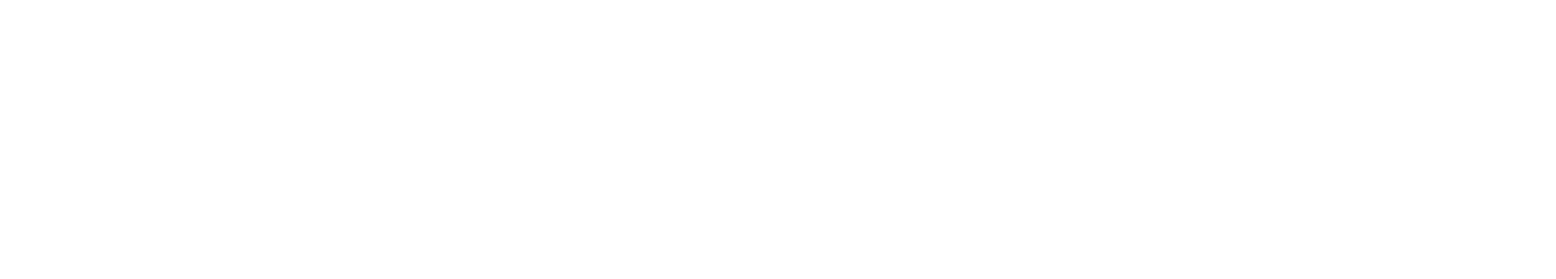
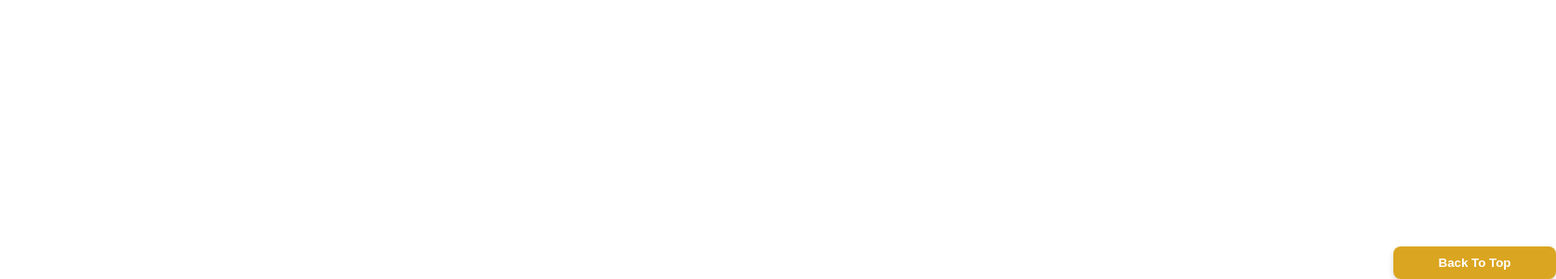
Before and after one commit to farhanmalek/EducationApp-FrontEnd, a React (Create React App) app: page /projectlibrary in a window 1280 px wide. Shown: the part 2147-2447 px from the top of the page at 93% size, 1674 px wide, since content can reach past the window. Before the commit the page ends 1032 px from the top, so only its background shows below. Built offline with nearby package versions, Linux system fonts and the light colour scheme.

Commit message:
added scroll to top button, project library

```diff
--- a/src/pages/ProjectLibrary/ProjectLibrary.js
+++ b/src/pages/ProjectLibrary/ProjectLibrary.js
@@ -3,6 +3,13 @@ import Filter from "./Filter";
 import {Link} from "react-router-dom";
 
 export default function ProjectLibrary() {
+  function handleBackToTop () {
+    window.scrollTo({
+      top:0,
+      behavior:"smooth"
+    })
+  }
+
   return (
     <>
       <div className={styles.mainContainer}>
@@ -39,6 +46,7 @@ export default function ProjectLibrary() {
             </div>
         </div>
       </div>
+      <button className={styles.backToTopButton} onClick={handleBackToTop}> Back To Top</button>
     </>
   );
 }
--- a/src/pages/ProjectLibrary/ProjectLibrary.module.css
+++ b/src/pages/ProjectLibrary/ProjectLibrary.module.css
@@ -107,3 +107,19 @@
   display: flex;
   align-items: flex-end;
 }
+
+/* back to top button */
+.backToTopButton {
+  position: absolute;
+  top: 2412px;
+  left: 1499px;
+  width: 175px;
+  height: 35px;
+  background-color: goldenrod;
+  font-weight: 900;
+  color: white;
+  border: none;
+  box-shadow: 0px 3px 6px #00000029;
+  border-radius: 8px;
+  cursor: pointer;
+}
--- a/src/pages/SharedItems/NavBar/NavBar.js
+++ b/src/pages/SharedItems/NavBar/NavBar.js
@@ -14,7 +14,7 @@ export default function NavBar() {
     <>
     {/* Basic Layout for Navbar */}
       <div className={styles.container}>
-        <img className={styles.logo} src={levelUp} alt="" />
+      <Link to="/"><img className={styles.logo} src={levelUp} alt="" /></Link>
         <div className={styles.navpages}>
           <Link style={{ color: 'inherit', textDecoration: 'none' }} to="/">Home</Link>
           <p> Projects</p>
```
